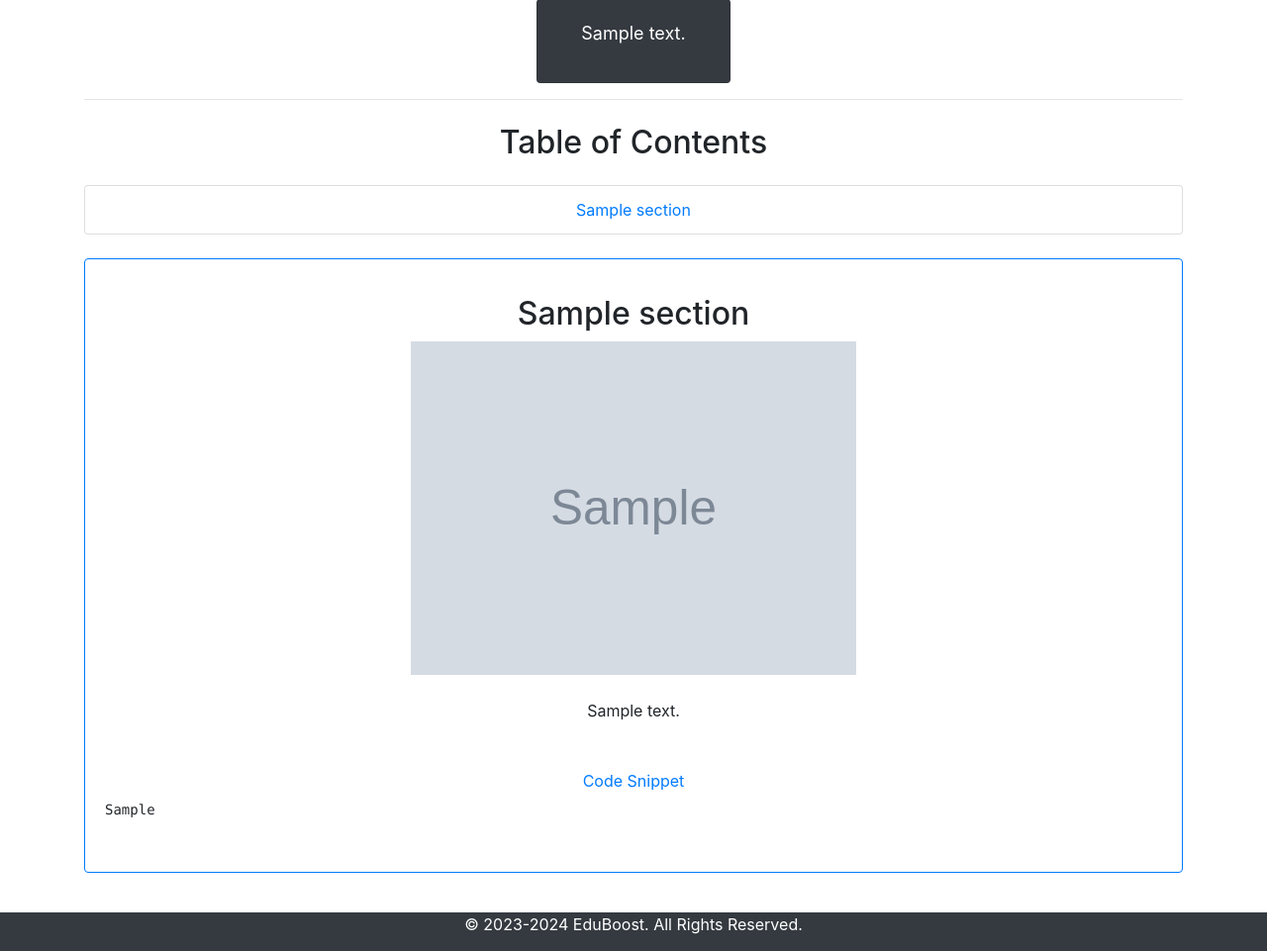
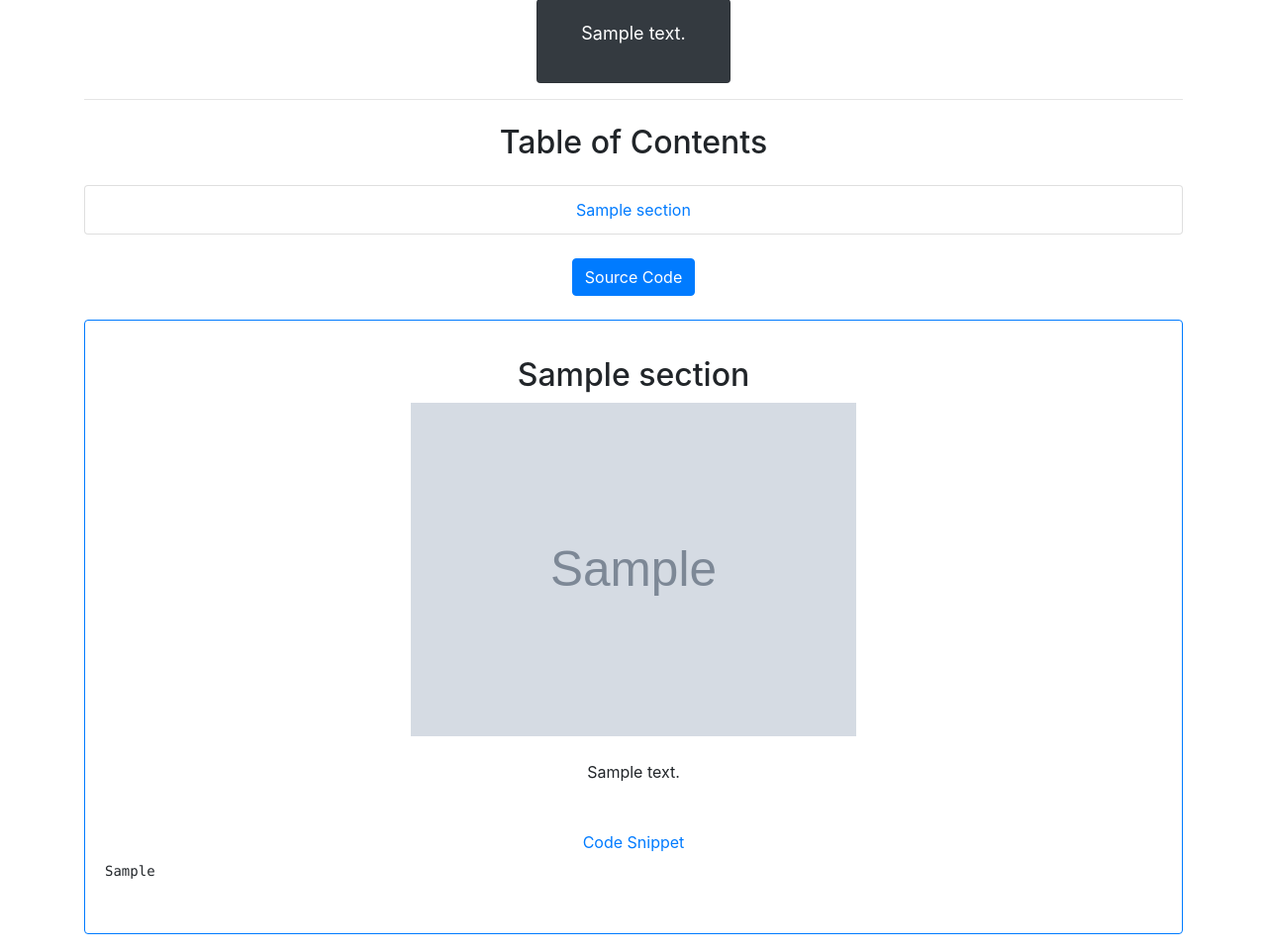
Before and after one commit to Serenity0204/eduboost, a Django app: page /project/1/ in a window 1280 px wide. Shown: the part 153-1114 px from the top of the page at 99% size. Run offline with Django 3.2, Linux system fonts and the light colour scheme; a user stored in the database is signed in; tables that the repository leaves empty hold one stand-in row (values such as "Sample post"); grey boxes marked "Sample" are stand-in pictures; some libraries are stand-ins or nearby versions.

Commit message:
added project github url

```diff
--- a/project/models.py
+++ b/project/models.py
@@ -4,6 +4,7 @@ from django.db import models
 class Project(models.Model):
     title = models.CharField(max_length=200)
     description = models.TextField(blank=True, null=True)
+    github_url = models.URLField(blank=True, null=True)  # New field for GitHub URL
 
     def __str__(self):
         return self.title
--- a/project/templates/project_detail.html
+++ b/project/templates/project_detail.html
@@ -19,6 +19,11 @@
         {% endfor %}
     </ul>
 </div>
+{% if project.github_url %}
+    <div class="d-flex justify-content-center mt-4">
+        <a href="{{ project.github_url }}" class="btn btn-primary" target="_blank">Source Code</a>
+    </div>
+{% endif %}
 
 <ul class="list-group mt-4">
 {% if not project.sections.all %}
```
Also changed, not shown: project/migrations/0008_project_github_url.py (added).
